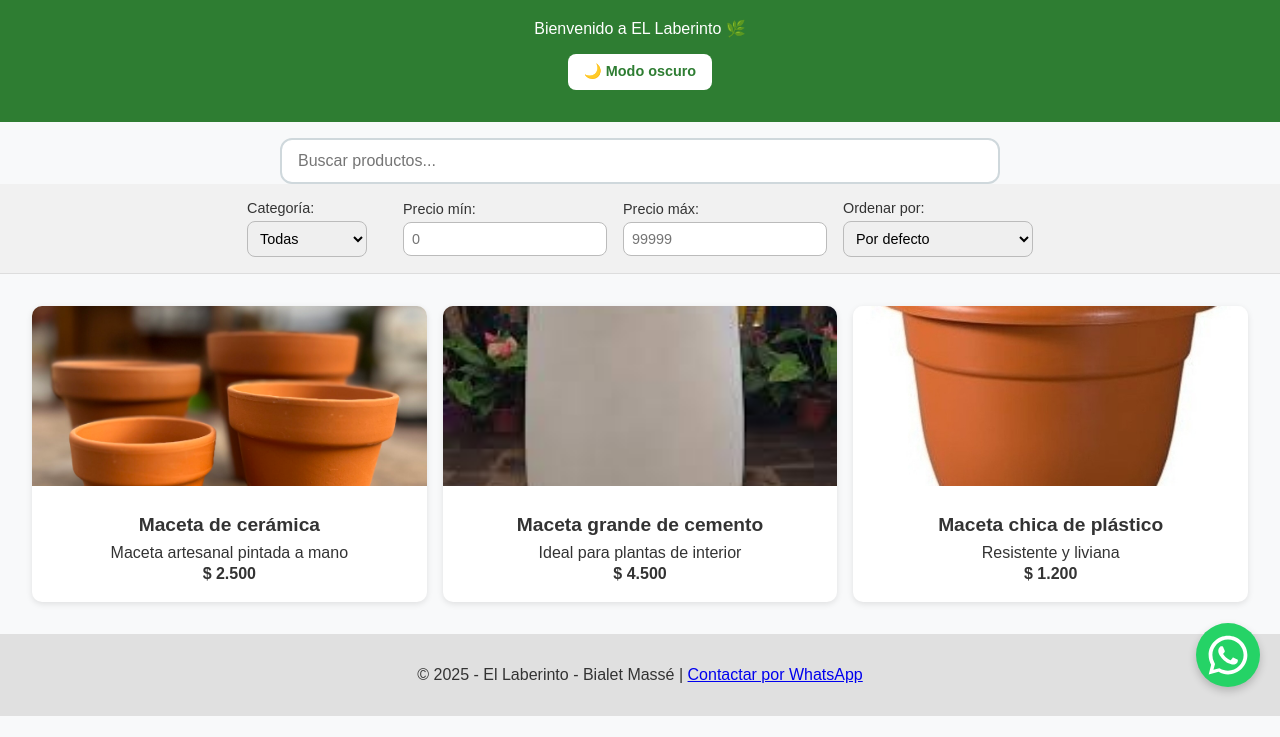
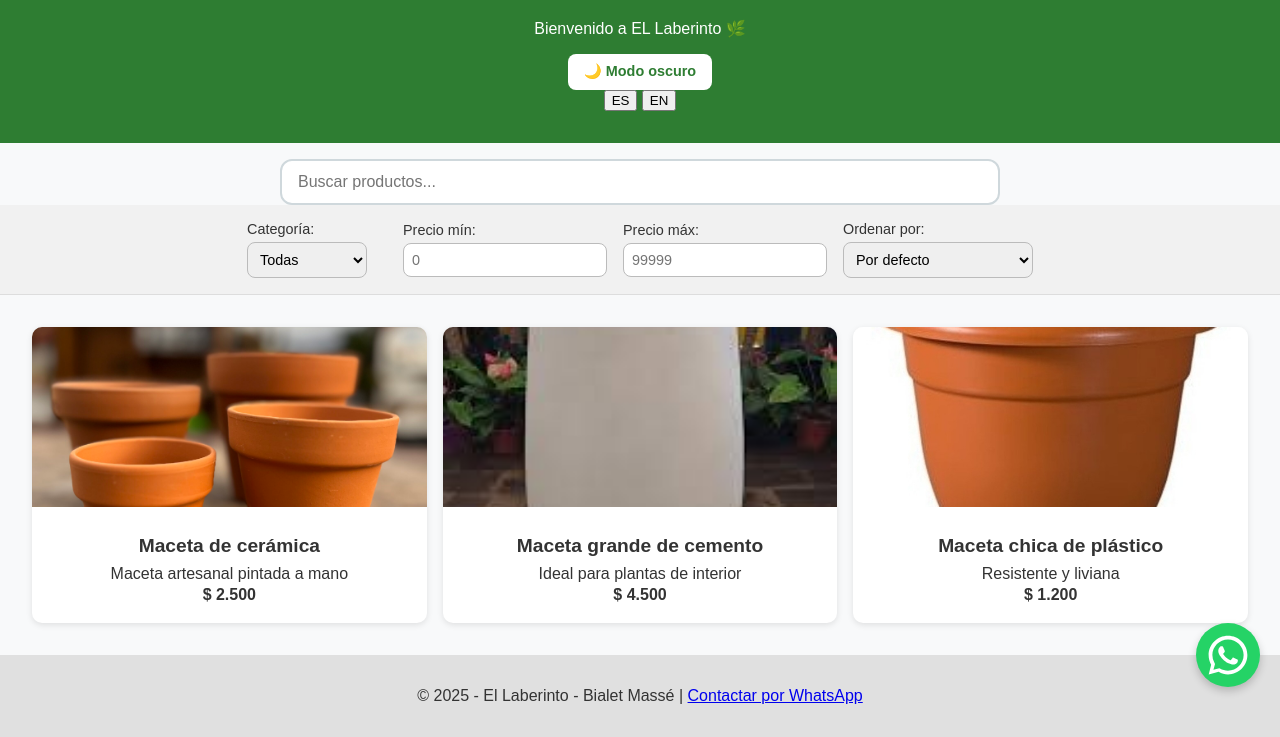
Before and after one commit to MirandaFrancoCBA/Catalogo, a plain HTML site: page index.html in a window 1280 px wide. Shown: the part 93-830 px from the top of the page. Before the commit the page ends 809 px from the top, so only its background shows below. Drawn offline with Linux system fonts and the light colour scheme.

Commit message:
Feat: modo multilenguaje

```diff
--- a/index.html
+++ b/index.html
@@ -13,6 +13,10 @@
       <p>Bienvenido a EL Laberinto 🌿</p>
       <div class="theme-toggle">
         <button id="btn-tema" aria-label="Cambiar tema">🌙 Modo oscuro</button>
+      </div>
+      <div class="lang-toggle">
+        <button onclick="cambiarIdioma('es')">ES</button>
+        <button onclick="cambiarIdioma('en')">EN</button>
       </div>
     </header>
 
```
